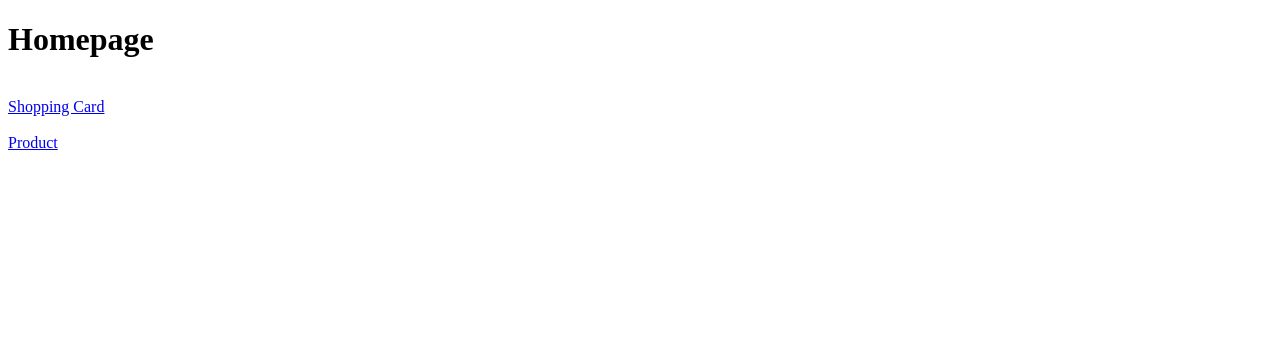
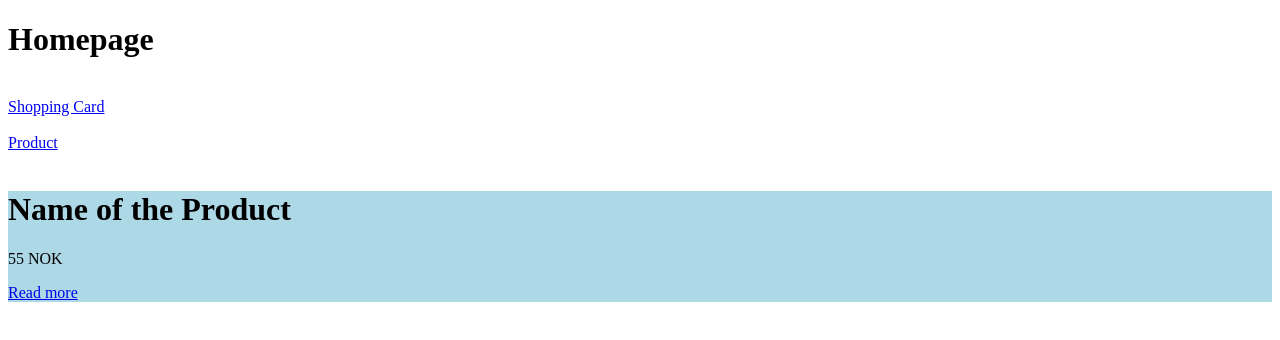
Before and after one commit to KaterinaB10/next-project, a Next.js app: page / in a window 1280 px wide. Shown: the top 340 px of the page. Built offline with nearby package versions, Linux system fonts and the light colour scheme.

Commit message:
added component

```diff
--- /dev/null
+++ b/app/components/Card.tsx
@@ -0,0 +1,16 @@
+import Link from "next/link";
+
+interface CardProperties {
+  title: string;
+  price: string;
+}
+
+export function Card({ title, price }: CardProperties) {
+  return (
+    <div style={{ backgroundColor: "lightBlue" }}>
+      <h1>{title}</h1>
+      <p>{price}</p>
+      <Link href="/33">Read more</Link>
+    </div>
+  );
+}
--- a/app/page.tsx
+++ b/app/page.tsx
@@ -1,4 +1,5 @@
 import Link from "next/link";
+import { Card } from "./components/Card";
 
 export default function Home() {
   return (
@@ -8,6 +9,9 @@ export default function Home() {
       <Link href="/shopping-card">Shopping Card</Link> <br />
       <br />
       <Link href="/33">Product</Link>
+      <br />
+      <br />
+      <Card title="Name of the Product" price="55 NOK" />
     </div>
   );
 }
```
